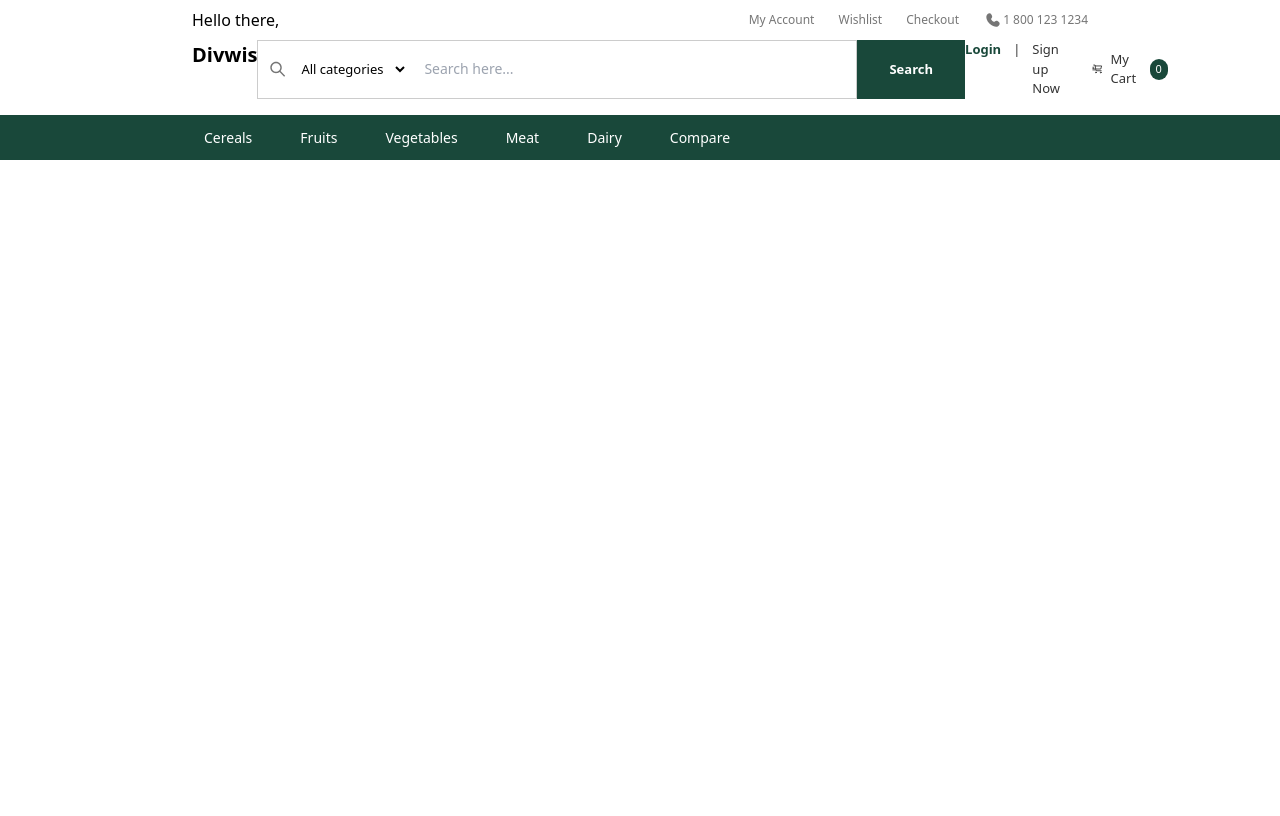
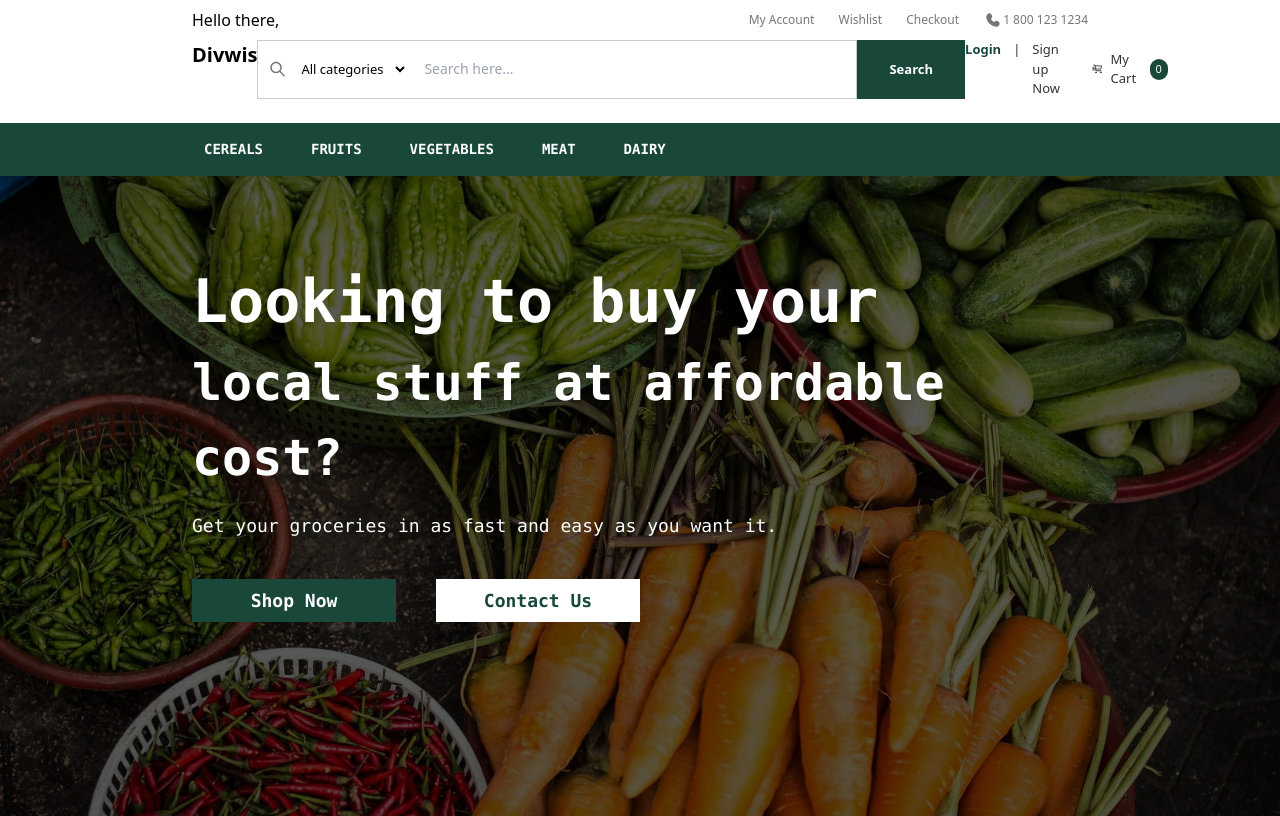
Before and after one commit to Frokesy/divwis, a React (Vite) app: page / in a window 1280 px wide. Built offline with nearby package versions, Linux system fonts and the light colour scheme.

Commit message:
designed hero section

```diff
--- a/src/App.tsx
+++ b/src/App.tsx
@@ -1,5 +1,6 @@
 import Header from "./components/defaults/Header"
 import NavMenu from "./components/defaults/NavMenu"
+import HeroSection from "./components/sections/HeroSection"
 
 function App() {
 
@@ -7,6 +8,7 @@ function App() {
     <div>
       <Header />
       <NavMenu />
+      <HeroSection />
     </div>
   )
 }
--- a/src/components/defaults/NavMenu.tsx
+++ b/src/components/defaults/NavMenu.tsx
@@ -1,13 +1,12 @@
 const NavMenu = () => {
   return (
-    <div className="w-[100%] bg-[#19483a] mt-4">
-        <div className="w-[70vw] text-[#fff] text-[14px] mx-auto flex items-center space-x-6">
-            <span className="cursor-pointer hover:bg-[#051410] py-3 px-3">Cereals</span>
+    <div className="w-[100%] bg-[#19483a] mt-6">
+        <div className="w-[70vw] text-[#fff] text-[14px] uppercase font-semibold font-mono mx-auto flex items-center space-x-6">
+            <span className="cursor-pointer hover:bg-[#051410] py-4 px-3">Cereals</span>
             <span className="cursor-pointer hover:bg-[#051410] py-3 px-3">Fruits</span>
             <span className="cursor-pointer hover:bg-[#051410] py-3 px-3">Vegetables</span>
             <span className="cursor-pointer hover:bg-[#051410] py-3 px-3">Meat</span>
             <span className="cursor-pointer hover:bg-[#051410] py-3 px-3">Dairy</span>
-            <span className="cursor-pointer hover:bg-[#051410] py-3 px-3">Compare</span>
         </div>
 
     </div>
--- /dev/null
+++ b/src/components/sections/HeroSection.tsx
@@ -0,0 +1,27 @@
+const HeroSection = () => {
+  return (
+    <div className="bg-[url('/assets/hero_img.jpg')] h-[80vh] bg-center bg-cover bg-no-repeat items-center justify-center">
+      <div className="absolute bg-[#000] bg-opacity-65 text-[#fff] h-[80%] w-[100%]">
+        <div className="flex flex-col w-[70vw] mx-auto font-mono">
+          <h1 className="text-[60px] font-bold pt-20">Looking to buy your</h1>
+          <p className="text-[50px] font-bold">
+            local stuff at affordable cost?
+          </p>
+          <p className="text-[18px] pt-4">
+            Get your groceries in as fast and easy as you want it.
+          </p>
+          <div className="flex w-[50%] space-x-10 mt-10">
+            <button className="bg-[#19483a] w-[50%] text-[#fff] text-[18px] font-bold px-8 py-2">
+              Shop Now
+            </button>
+            <button className="bg-[#fff] w-[50%] text-[#19483a] text-[18px] font-bold px-8 py-2">
+              Contact Us
+            </button>
+          </div>
+        </div>
+      </div>
+    </div>
+  );
+};
+
+export default HeroSection;
```
